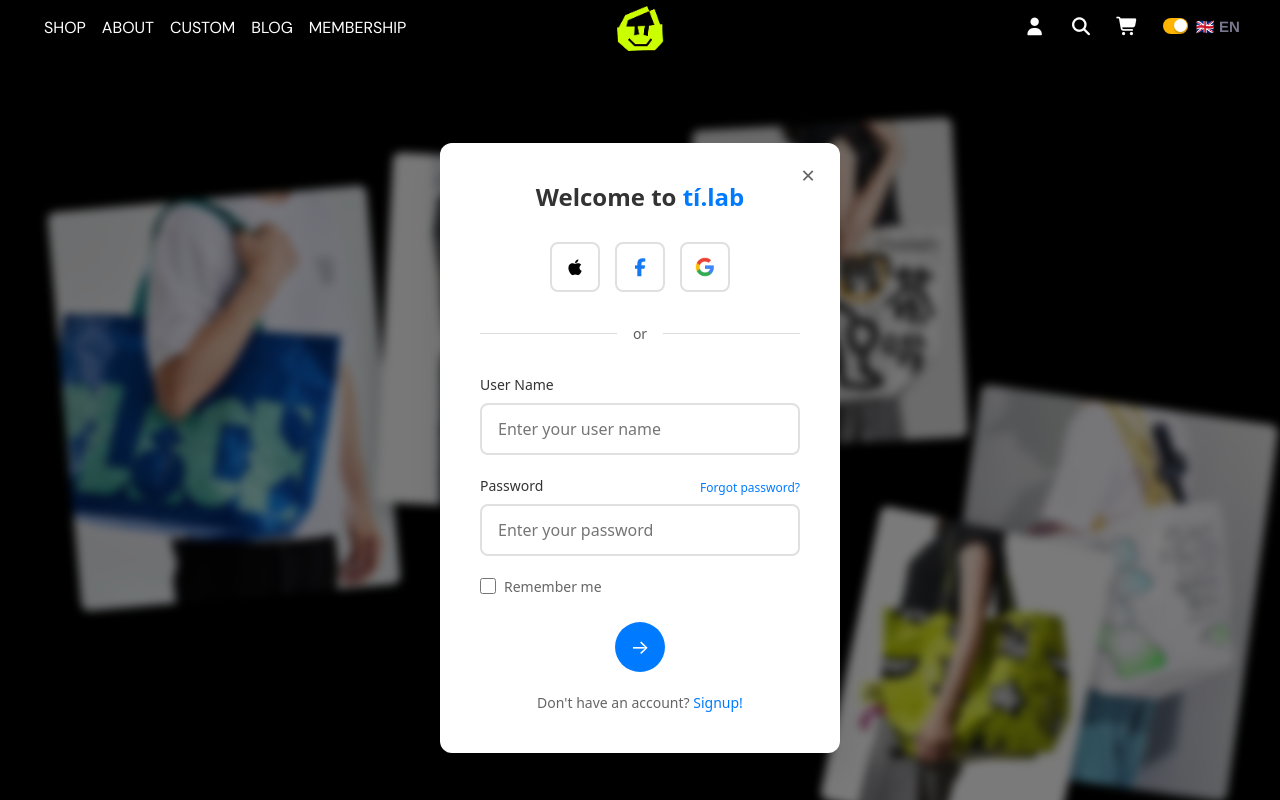
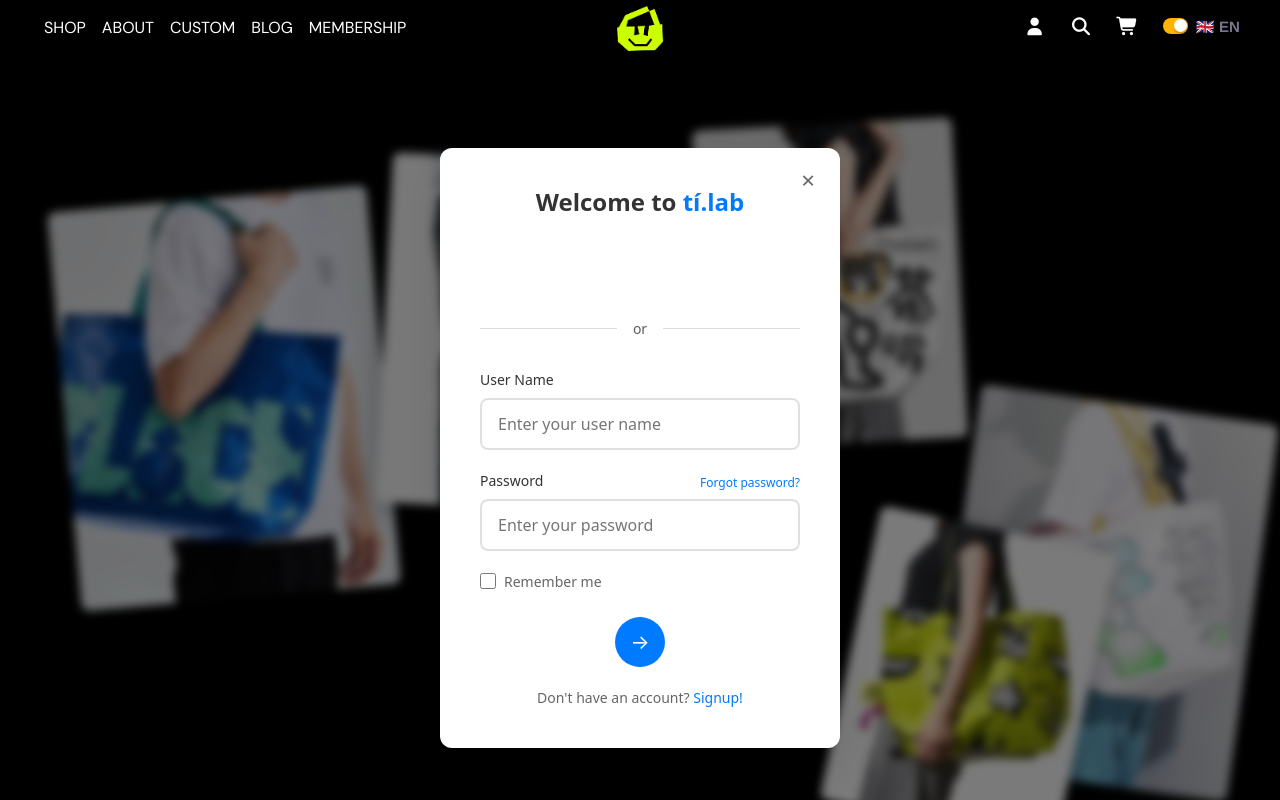
Before and after one commit to haocpse/ti-lab-fe, a React (Vite) app: page /login in a window 1280 px wide. Shown: the top 800 px of the page. Built offline with nearby package versions, Linux system fonts and the light colour scheme.

Commit message:
[TL-0007] fix login with google

```diff
--- a/src/Pages/Login/Login.jsx
+++ b/src/Pages/Login/Login.jsx
@@ -72,11 +72,11 @@
         }
     }
 
-    const handleGoogleLogin = async (tokenResponse  ) => {
+    const handleGoogleLogin = async (credentialResponse) => {
         try {
-            const token = tokenResponse.access_token;
-            const response = await AxiosSetup.post('/login-email', { token: token });
-            localStorage.setItem('token', response.data.data.token);
+            const idToken = credentialResponse.credential;
+            const response = await AxiosSetup.post('/login-email', { token: idToken });
+            localStorage.setItem('token', response.data.data.accessToken);
 
             toast.success("Login Successfully");
 
@@ -97,10 +97,6 @@
     const handleClose = () => {
         navigate('/');
     }
-    const login = useGoogleLogin({
-        onSuccess: (credentialResponse) => handleGoogleLogin(credentialResponse),
-        onError: () => toast.error("Google Login Failed"),
-      });
 
 
     return (
@@ -143,15 +139,17 @@
 
 
                         <div className="social-login-section">
-                            <button className="social-btn apple-btn">
+                            {/*<button className="social-btn apple-btn">
                                 <i className="fab fa-apple"></i>
                             </button>
                             <button className="social-btn facebook-btn">
                                 <i className="fab fa-facebook-f"></i>
                             </button>
-                            <button className="social-btn google-btn" onClick={() => login()}>
-                                <img src={gg1} alt="Google" style={{ width: 20, height: 20 }} />
-                            </button>
+                            */}
+                            <GoogleLogin
+                                onSuccess={(credentialResponse) => handleGoogleLogin(credentialResponse)}
+                                onError={() => toast.error("Google Login Failed")}
+                            />
                         </div>
 
                         {/* dau gach nagng */}
--- a/src/Services/AxiosSetup.js
+++ b/src/Services/AxiosSetup.js
@@ -1,8 +1,8 @@
 import axios from "axios";
 
 const AxiosSetup = axios.create({
-    baseURL: "https://tilab.com.vn/api",
-  // baseURL: "http://localhost:8080/api",
+   // baseURL: "https://tilab.com.vn/api",
+  baseURL: "http://localhost:8080/api",
     headers: {
         "Content-Type": "application/json",
     },
```
